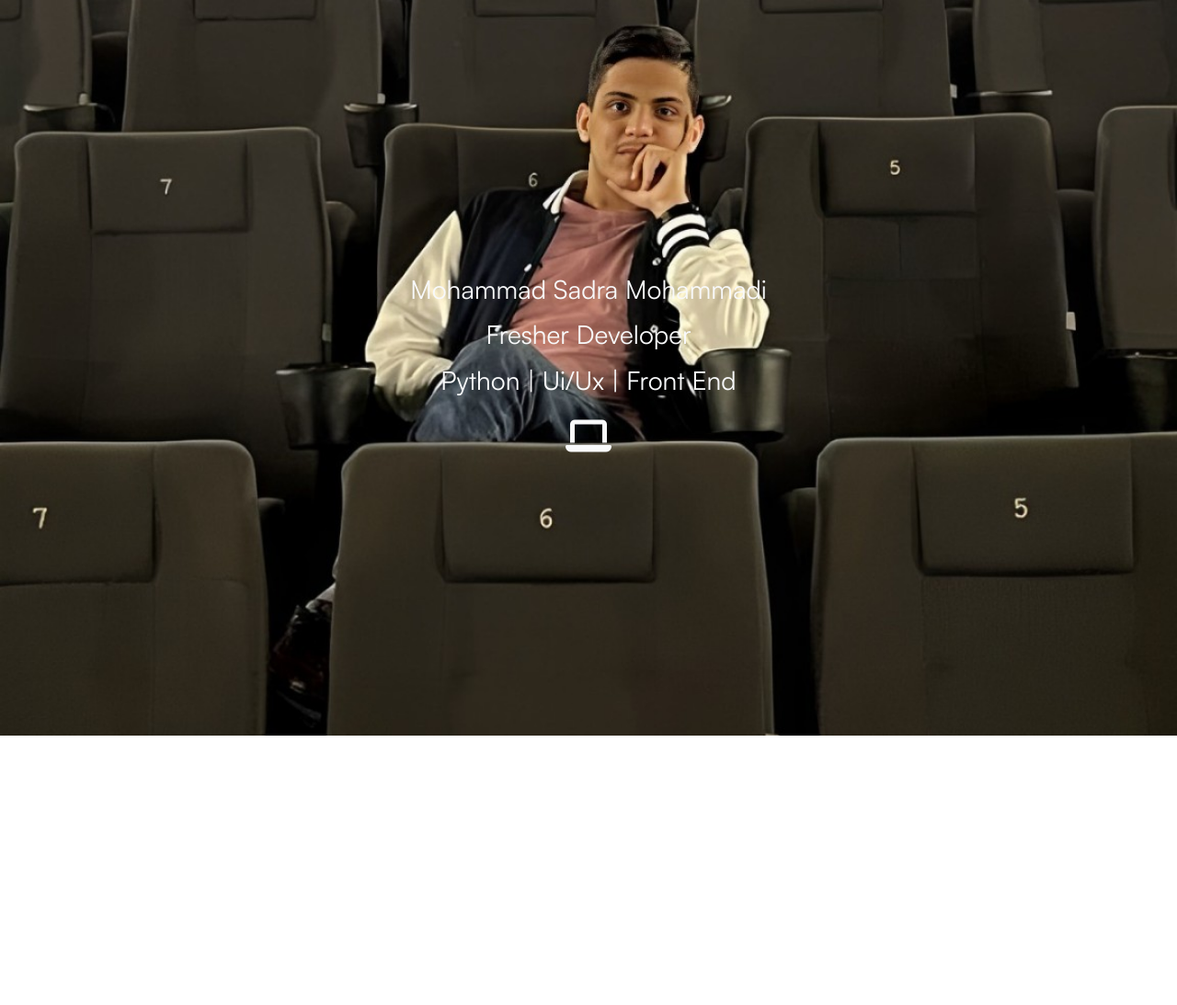
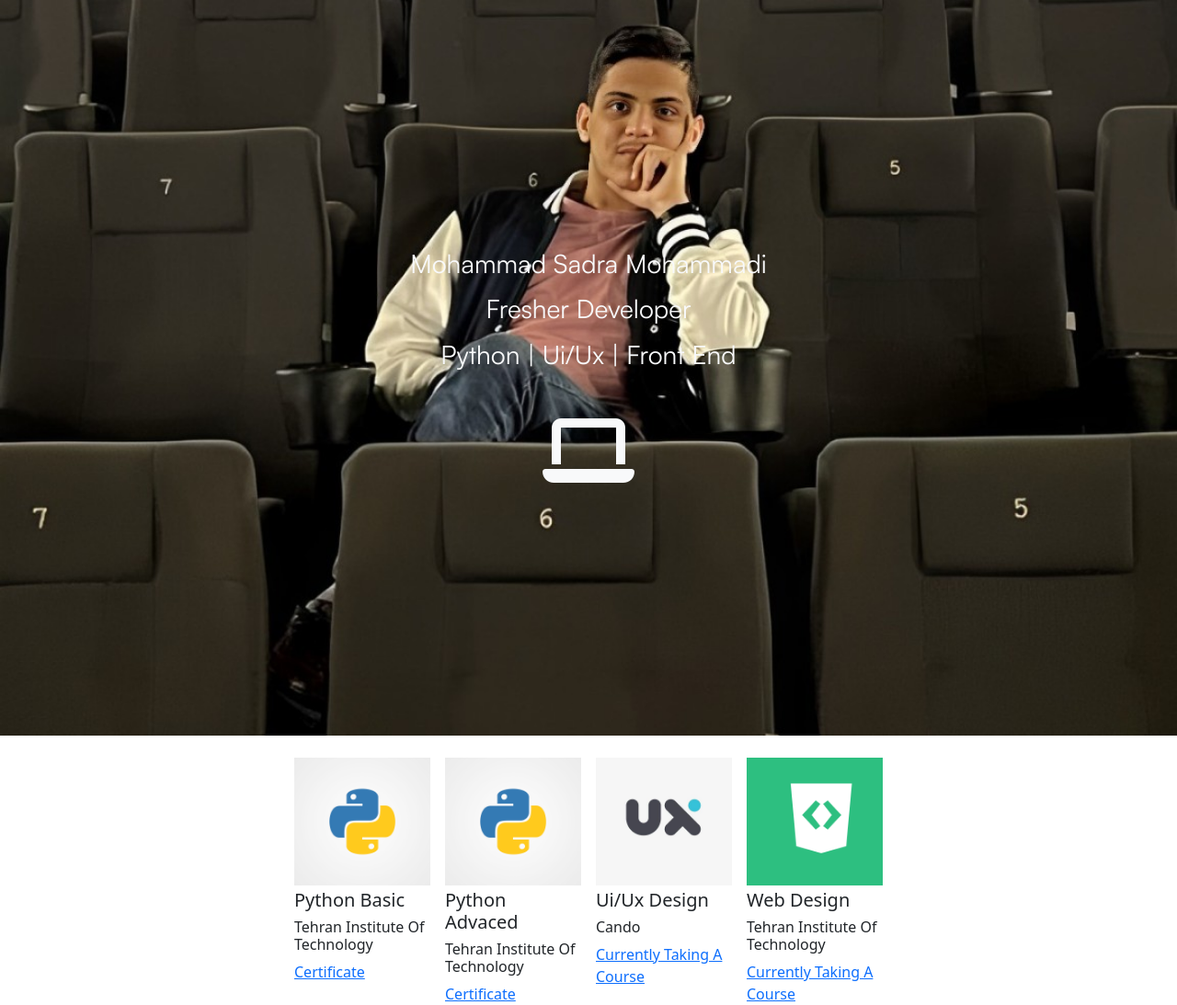
Before and after one commit to msadra551/Sadra-Mohammadi.github.io, a plain HTML site: page index.html in a window 1280 px wide. Shown: the whole page at 92% size. Before the commit the page ends 800 px from the top, so only its background shows below. Drawn offline with nearby package versions, Linux system fonts and the light colour scheme; files whose address does not match are found by name.

Commit message:
create main body

```diff
--- a/index.html
+++ b/index.html
@@ -18,11 +18,63 @@
                 <h3 class="mb-0 text-light text-capitalize">
                    <span> python </span>|<span> ui/ux </span> |<span> front end </span>
                 </h3>
-                <i class="fa-solid fa-laptop mt-4 h1 text-light"></i>
+                <i class="fa-solid fa-laptop mt-5 mb-0 display-1 text-light"></i>
             </div>
         </div>
     </header>
-    <main></main>
+    <main class="container-fluid">
+        <section class="row">
+            <div class="col-6 offset-3 p-0">
+                <div class="d-flex flex-row justify-content-center" >
+                   <article class="d-flex flex-column mt-4">
+                    <img src="images/python.png" alt="python logo" class="w-100">
+                    <div class="text-capitalize  pt-1">
+                        <h5>python basic</h5>
+                        <h6>tehran institute of technology</h6>
+                        <a href="https://drive.google.com/file/d/1mjtdpaounYsVL1yYB-2uhMDuWarSsyzi/view?usp=drive_link">
+                            certificate
+                        </a>
+                    </div>
+                   </article>
+                   <article class="d-flex flex-column ms-3 mt-4">
+                    <img src="images/python.png" alt="python logo" class="w-100">
+                    <div class="text-capitalize  pt-1">
+                        <h5>python advaced</h5>
+                        <h6>tehran institute of technology</h6>
+                        <a href="https://drive.google.com/file/d/1Wzor6l97A3XrjNtza5kEAyctJdN6NS0O/view">
+                            certificate
+                        </a>
+                    </div>
+                   </article>
+                   <article class="d-flex flex-column ms-3 mt-4">
+                    <img src="images/uiux.jpg" alt="ui/ux logo" class="w-100">
+                    <div class="text-capitalize  pt-1">
+                        <h5>ui/ux design</h5>
+                        <h6>cando</h6>
+                        <a href="#">currently taking a course</a>
+                    </div>
+                   </article>
+                   <article class="d-flex flex-column ms-3 mt-4">
+                    <img src="images/FrontEnd.png" alt="front end logo" class="w-100">
+                    <div class="text-capitalize  pt-1">
+                        <h5>web design</h5>
+                        <h6>tehran institute of technology</h6>
+                        <a href="#">currently taking a course</a>
+                    </div>
+                   </article>
+                </div>
+            </div>
+        </section>
+        <section class="row">
+            <div class="col"></div>
+        </section>
+        <section class="row">
+            <div class="col"></div>
+        </section>
+        <section class="row">
+
+        </section>
+    </main>
     <footer></footer>
 </body>
 </html>
```
Also changed, not shown: images/7.jpg (deleted), images/FrontEnd.png (added), images/python.png (added), images/uiux.jpg (added).
